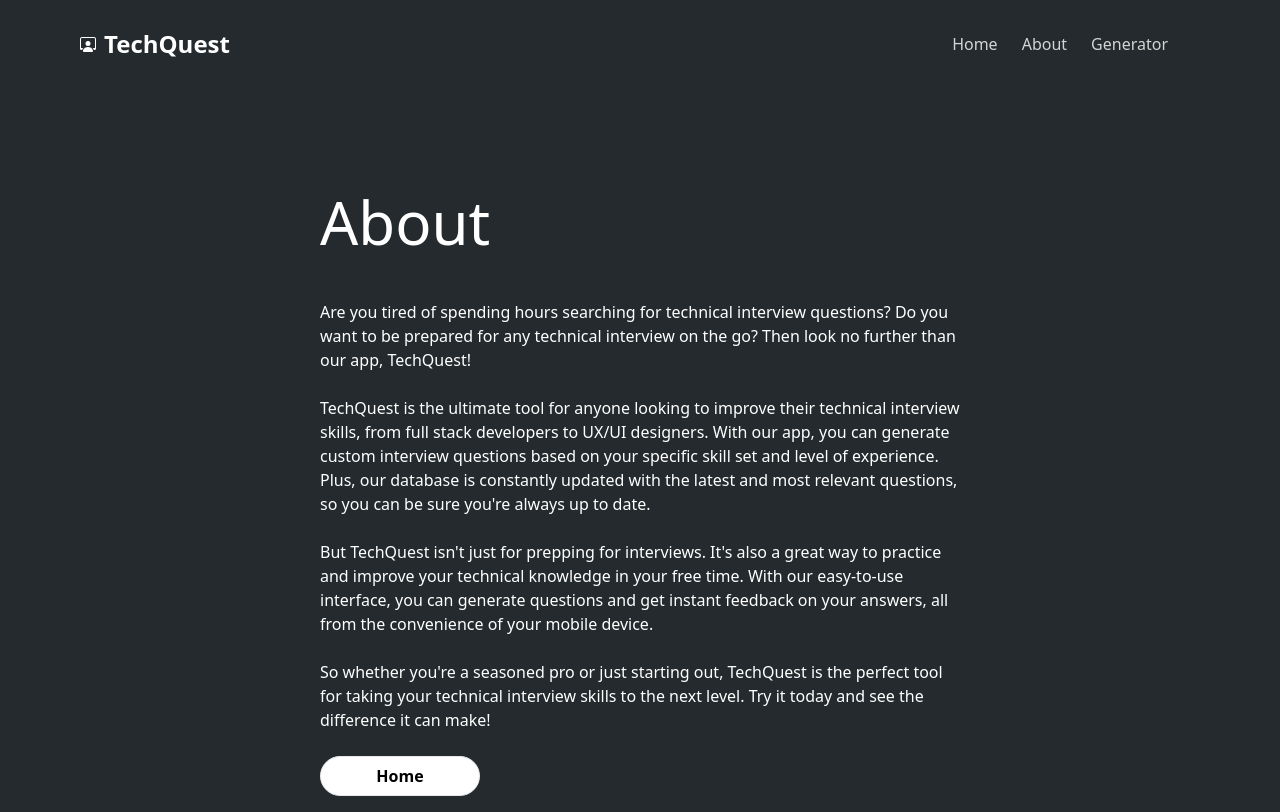
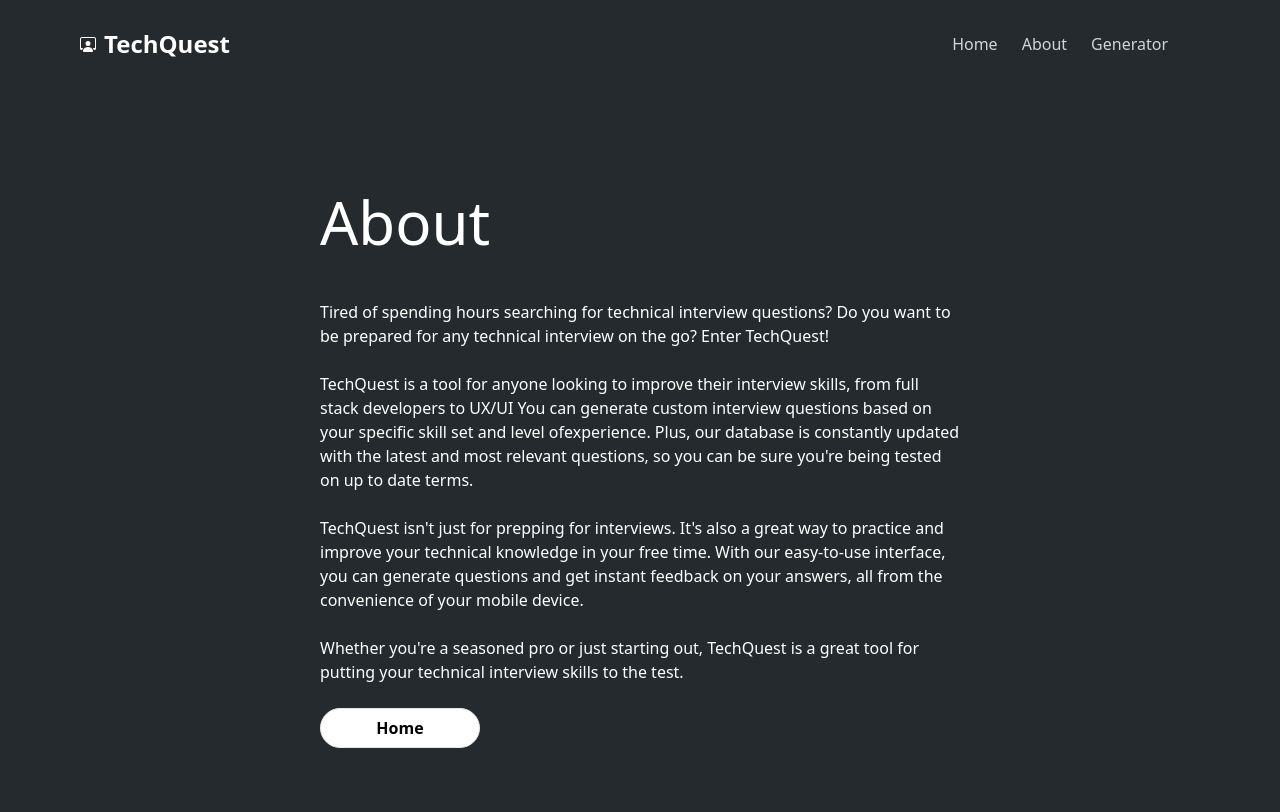
Before and after one commit to LiamBCIT/TechQuest, a Next.js app: page /about in a window 1280 px wide. Built offline with nearby package versions, Linux system fonts and the light colour scheme.

Commit message:
changing spacing, next link and other fixes

```diff
--- a/components/Navbar.tsx
+++ b/components/Navbar.tsx
@@ -32,10 +32,10 @@ export default function Navbar() {
 
   return (
     <header className="w-full mx-auto px-4 sm:px-20 fixed top-0 z-50 mb-40">
-      <div className="justify-between md:items-center md:flex">
+      <div className="justify-between md:items-center md:flex mb-40">
         <div>
           <div className="flex items-center justify-between py-3 md:py-5 md:block">
-            <Link2 href="/home" className="hover:text-teal-600">
+            <Link2 href="/" className="hover:text-teal-600">
               <div className="container flex items-center space-x-2">
                 <BsPersonWorkspace />
                 <span className="text-2xl font-bold text-white-500">
--- a/pages/about.tsx
+++ b/pages/about.tsx
@@ -23,41 +23,40 @@ export default function About() {
       <Navbar />
       <main
           id="about"
-        className="mt-48 mx-80 flex flex-col text-left items-center justify-center animate-fadeIn animation-delay-2"
+          // className="mt-48 mx-80 flex flex-col text-left items-center justify-center animate-fadeIn animation-delay-2 animate-fadeIn animation-delay-2"
+          className="mt-48 mb-4 mx-80 flex justify-center animate-fade min-width-[200px]"
         >
-        <div className="flex mb-4 space-between space-x-40">
+          <div className="mx-auto max-w-screen-lg flex mb-4 space-between space-x-40">
             <div className="">
               <h1 className="justify-items-center text-6xl md:text-4.688xl font-medium mb-12">
                 About
                 <br />
               </h1>
               <h3>
-              Are you tired of spending hours searching for technical interview
+                Tired of spending hours searching for technical interview
                 questions? Do you want to be prepared for any technical interview
-              on the go? Then look no further than our app, TechQuest! <br />
+                on the go? Enter TechQuest! <br />
                 <br />
-              TechQuest is the ultimate tool for anyone looking to improve their
-              technical interview skills, from full stack developers to UX/UI
-              designers. With our app, you can generate custom interview
-              questions based on your specific skill set and level of
-              experience. Plus, our database is constantly updated with the
-              latest and most relevant questions, so you can be sure you're
-              always up to date.
+                TechQuest is a tool for anyone looking to improve their
+                interview skills, from full stack developers to UX/UI
+                You can generate custom interview questions based on your specific
+                skill set and level ofexperience. Plus, our database is constantly
+                updated with the latest and most relevant questions, so you can be
+                sure you're being tested on up to date terms.
                 <br />
                 <br />
-              But TechQuest isn't just for prepping for interviews. It's also a
+                TechQuest isn't just for prepping for interviews. It's also a
                 great way to practice and improve your technical knowledge in your
                 free time. With our easy-to-use interface, you can generate
                 questions and get instant feedback on your answers, all from the
                 convenience of your mobile device.
                 <br />
                 <br />
-              So whether you're a seasoned pro or just starting out, TechQuest
-              is the perfect tool for taking your technical interview skills to
-              the next level. Try it today and see the difference it can make!
+                Whether you're a seasoned pro or just starting out, TechQuest
+                is a great tool for putting your technical interview skills to the test.
               </h3>
               <div className="flex">
-              <Link2 href="/home">
+                <Link2 href="/">
                   <button className="bg-white hover:bg-white-500 text-black font-semibold px-6 border border-white-500 hover:bg-slate-300 rounded-3xl mt-6 inline w-40 h-10">
                     Home
                   </button>
--- a/pages/index.tsx
+++ b/pages/index.tsx
@@ -3,6 +3,7 @@ import Image from "next/image";
 import React from "react";
 import { FormEvent, useState } from "react";
 import Navbar from "@/components/Navbar";
+import Link2 from "next/link";
 
 export default function Index() {
   return (
@@ -34,12 +35,16 @@ export default function Index() {
             </h3>
             <div className="flex">
               {/* <button className="bg-white text-black py-6 mb-12 px-12 border border-white-50 rounded-3xl hover:bg-slate-300 w-40 h-10">Demo</button> */}
+              <Link2 href="/generator">
               <button className="bg-white hover:bg-white-500 text-black font-semibold px-6 border border-white-500 hover:bg-slate-300 rounded-3xl mt-6 inline w-40 h-10">
                 Demo
               </button>
+              </Link2>
+              <Link2 href="/about">
               <button className="ml-4 bg-transparent hover:bg-white-500 text-white-700 font-semibold px-6 border border-white-500 hover:text-slate-300 rounded-3xl mt-6 inline w-40 h-10">
-                Sign Up
+                About
               </button>
+              </Link2>
             </div>
           </div>
           <div className="relative">
```
Lines whose indentation alone changed are shown as unchanged.
